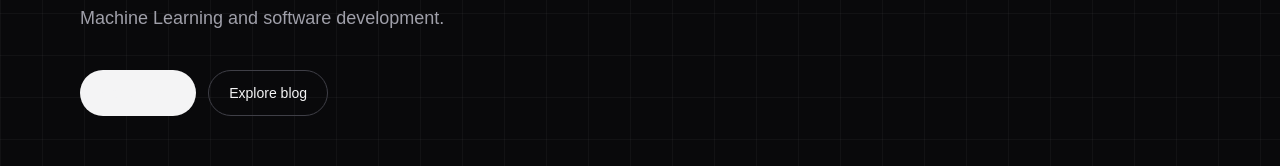
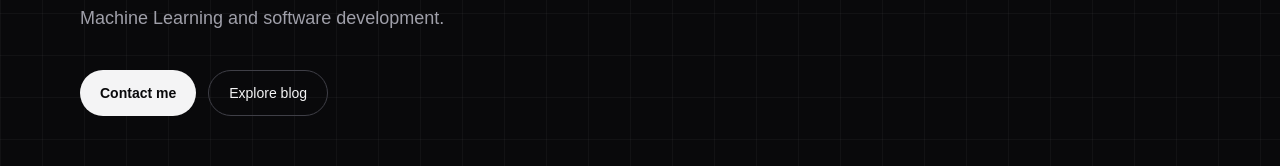
Before and after one commit to Channabasava-utk/channabasava-portfolio, a Next.js app: page / in a window 1280 px wide. Shown: the part 430-596 px from the top of the page. Built offline with nearby package versions, Linux system fonts and the light colour scheme.

Commit message:
Update page.tsx

```diff
--- a/app/page.tsx
+++ b/app/page.tsx
@@ -67,6 +67,7 @@ export default function Home() {
            <a
   href="#contact"
   className="inline-flex items-center justify-center rounded-full bg-zinc-100 px-5 py-3 text-sm font-semibold text-zinc-950 transition hover:bg-white"
+  style={{ color: "#09090b" }}
 >
   Contact me
 </a>
```
Lines whose indentation alone changed are shown as unchanged.
